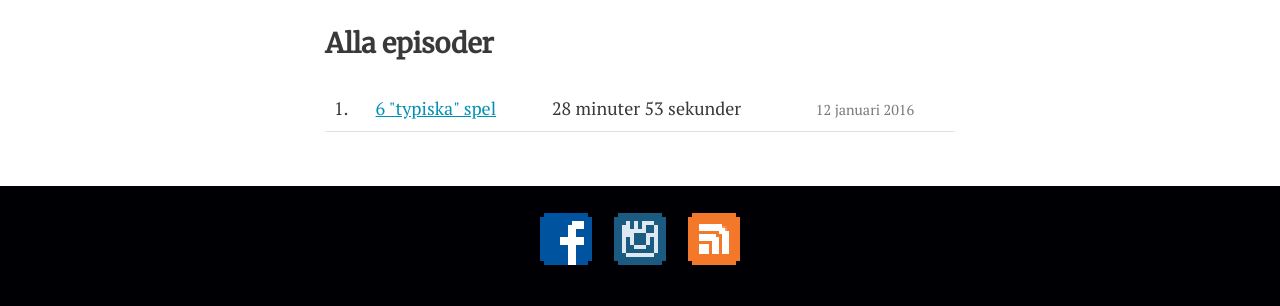
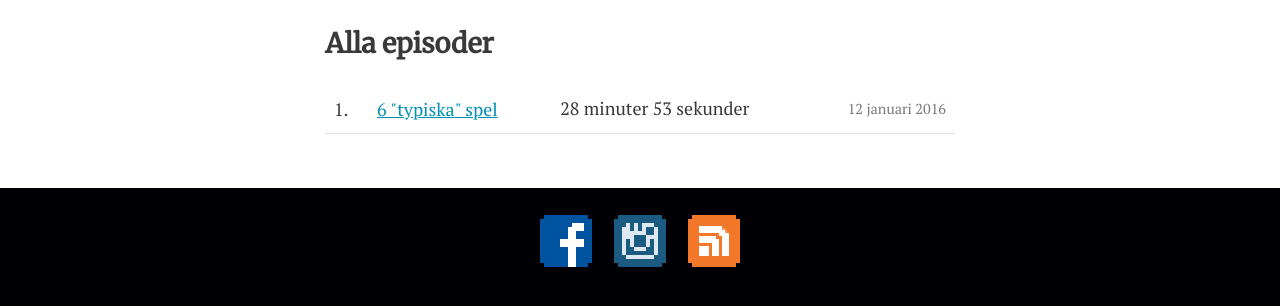
Before and after one commit to svendahlstrand/spelkosmos.se, a Jekyll site: the page built from index.md, in a window 1280 px wide. Shown: the part 513-819 px from the top of the page. Built offline with Jekyll 4.4.1, drawn with Linux system fonts in a browser that asks for light colours.

Commit message:
A coupke of fixes for smaller screens.

```diff
--- a/_includes/pretty-duration.liquid
+++ b/_includes/pretty-duration.liquid
@@ -1 +1 @@
-{% if include.duration %}{% assign minutes_seconds = include.duration | split:":" %}{{ minutes_seconds[0] }} minuter {{ minutes_seconds[1] }} sekunder{% endif %}
+{% if include.duration %}{% assign minutes_seconds = include.duration | split:":" %}{{ minutes_seconds[0] }} minuter<span class="extra"> {{ minutes_seconds[1] }} sekunder</span>{% endif %}
--- a/index.md
+++ b/index.md
@@ -20,8 +20,6 @@ Upplev nya och gamla spelvärldar och magiska berättelser tillsammans med Sanna
 		</td>
 		<td>
 			{% include pretty-duration.liquid duration=post.duration %}
-		</td>
-		<td>
 			<time>{% include localized-date.liquid date=post.date %}</time>
 		</td>
 	</tr>
--- a/stylesheets/main.css
+++ b/stylesheets/main.css
@@ -78,6 +78,17 @@ td {
   padding: 0.5em;
 }
 
+td time {
+  display: block;
+}
+
+@media (min-width: 35em) {
+  td time {
+    float: right;
+    line-height: 2;
+  }
+}
+
 h1, h2, h3, h4, h5, h6 {
   font-family: 'Merriweather', serif;
 }
@@ -94,3 +105,13 @@ time {
   font-size: 0.8em;
   color: #7a7a7a;
 }
+
+.extra {
+  display: none;
+}
+
+@media (min-width: 35em) {
+  .extra {
+    display: initial;
+  }
+}
```
